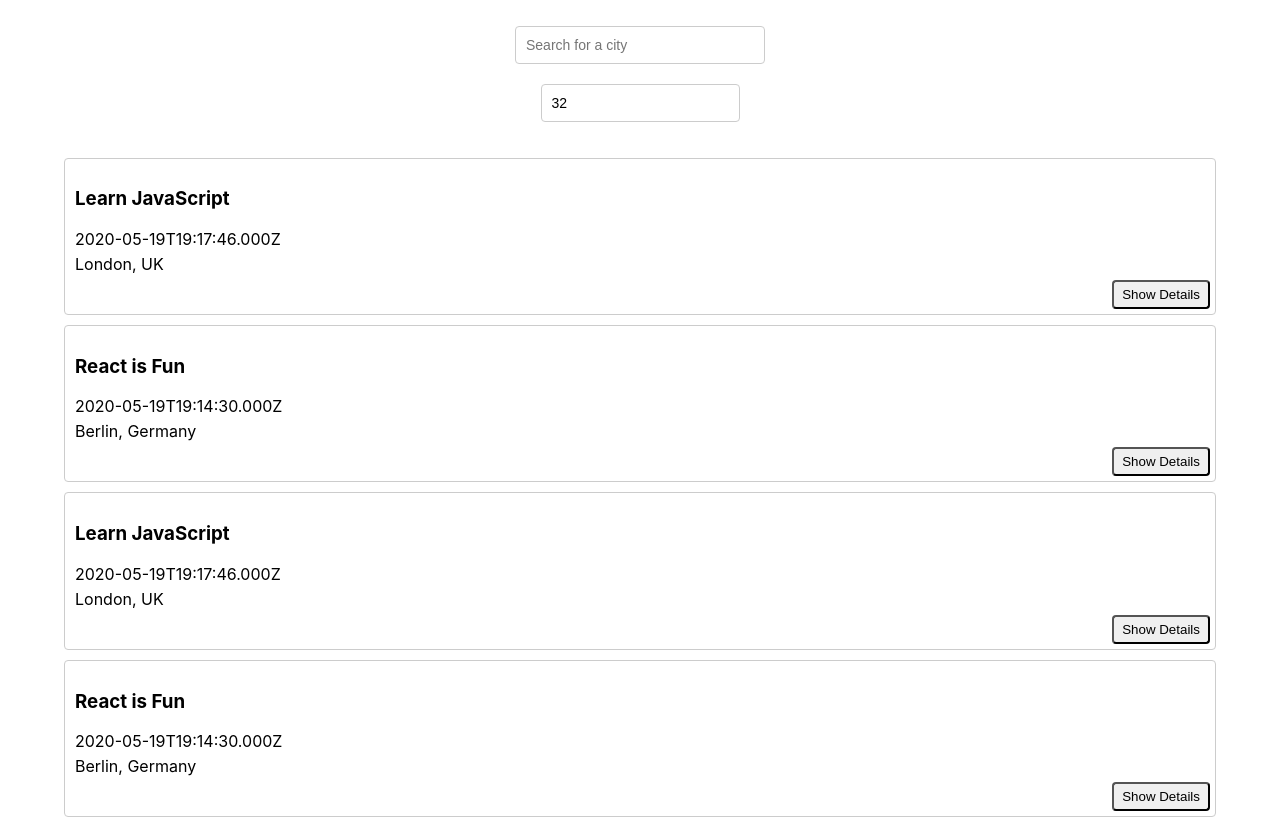
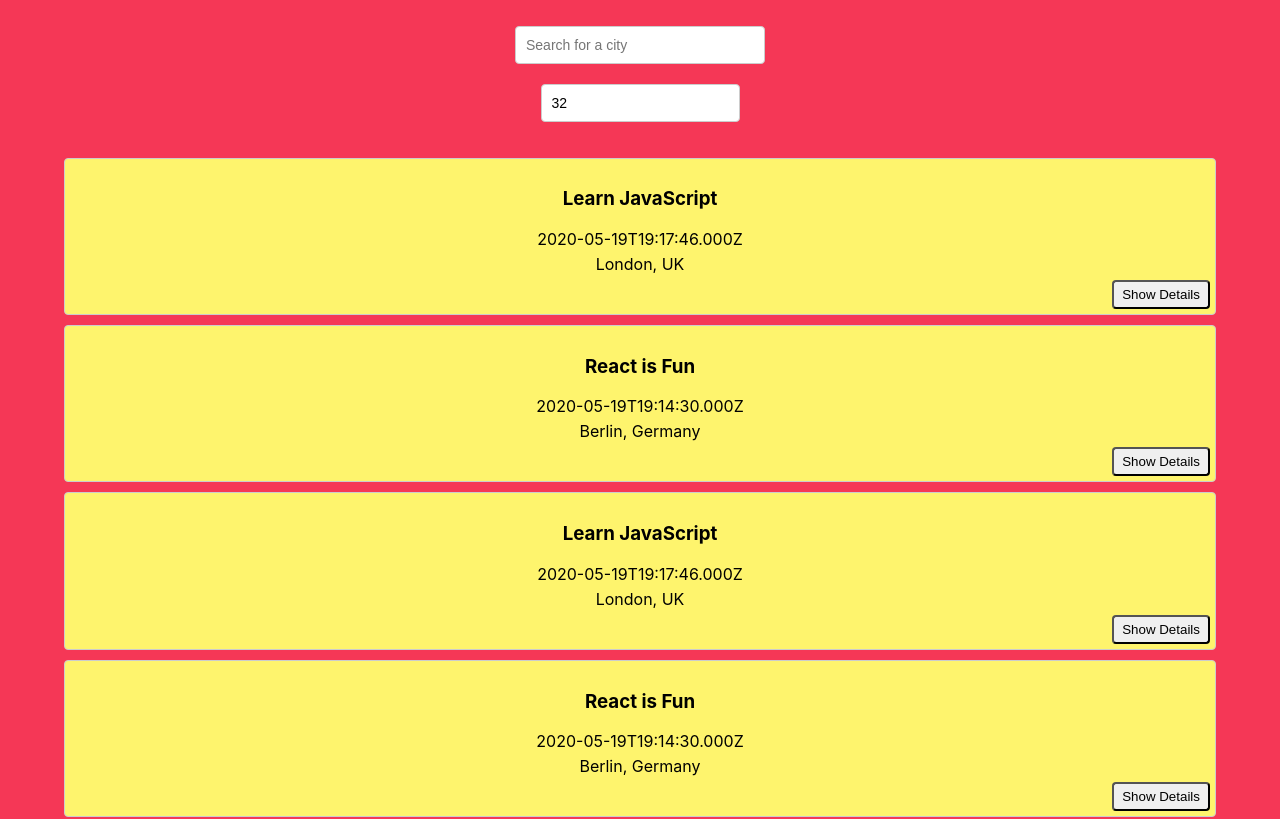
Before and after one commit to Brocal82/meet, a React (Create React App) app: page / in a window 1280 px wide. Shown: the top 819 px of the page. Built offline with nearby package versions, Linux system fonts and the light colour scheme.

Commit message:
Update App.css
adding some style

```diff
--- a/src/App.css
+++ b/src/App.css
@@ -2,6 +2,7 @@
 .App {
   text-align: center;
   padding: 2% 5%;
+  background-color: #f53756;
 }
 
 .App * {
@@ -55,7 +56,7 @@ input[type="number"] {
 .suggestions > li {
   text-align: left;
   padding: 8px 6px 8px 10px;
-  background-color: #eee;
+  background-color: #4cb8b3;
   cursor: default;
 }
 
@@ -69,9 +70,10 @@ input[type="number"] {
 }
 
 .event {
+  background-color: #fef46d;
   padding: 10px 10px 35px;
   margin-bottom: 10px;
-  text-align: left;
+  text-align: center;
   border: 1px solid #ccc;
   border-radius: 4px;
   position: relative;
```
